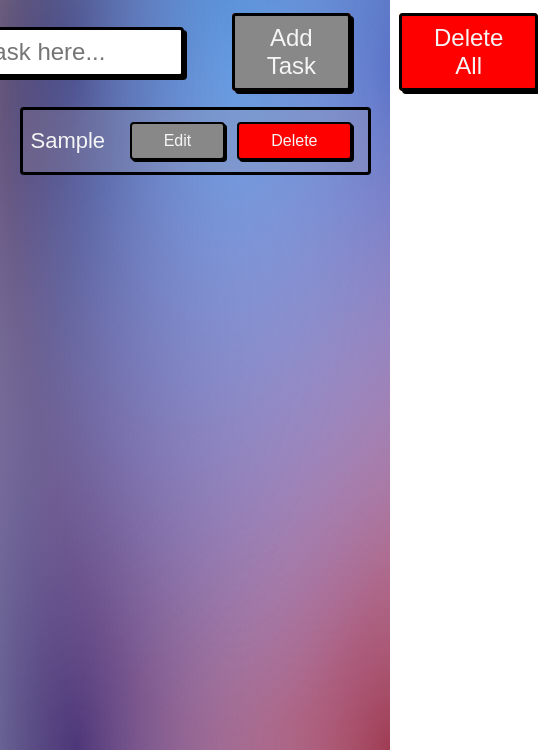
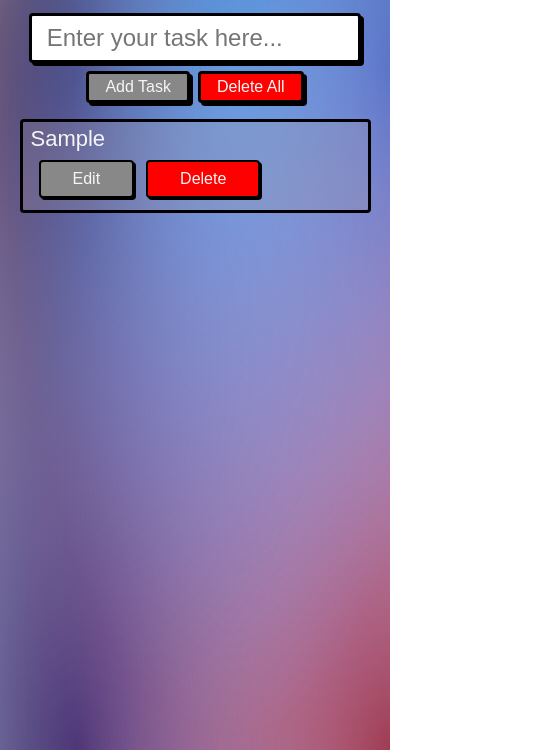
Before and after one commit to ali8642/javascript-dom-todo-app, a plain HTML site: page index.html in a window 390 px wide. Both pictures are taken after typing "Sample" into the empty fields and a click on the button "Add Task". Shown: the part 94-844 px from the top of the page, 538 px wide, since content can reach past the window. Drawn offline with Linux system fonts and the light colour scheme.

Commit message:
media queries added

```diff
--- a/style.css
+++ b/style.css
@@ -177,3 +177,35 @@ input:focus {
     box-shadow: 0px 0px black;
     transform: translate(3px, 3px);
 }
+
+@media (max-width: 768px) {
+    form {
+        display: flex;
+        flex-wrap: wrap;
+        align-items: center;
+        justify-content: center;
+        gap: 8px;
+    }
+
+    #addBtn {
+        padding: 0.25rem 1rem;
+        font-size: 1rem;
+    }
+
+    #delAll {
+        padding: 0.25rem 1rem;
+        font-size: 1rem;
+    }
+
+    #addBtn:hover,
+    #delAll:hover,
+    .btn:hover {
+        transform: none;
+    }
+
+    #taskList li {
+        display: flex;
+        align-items: start;
+        flex-direction: column;
+    }
+}
```
